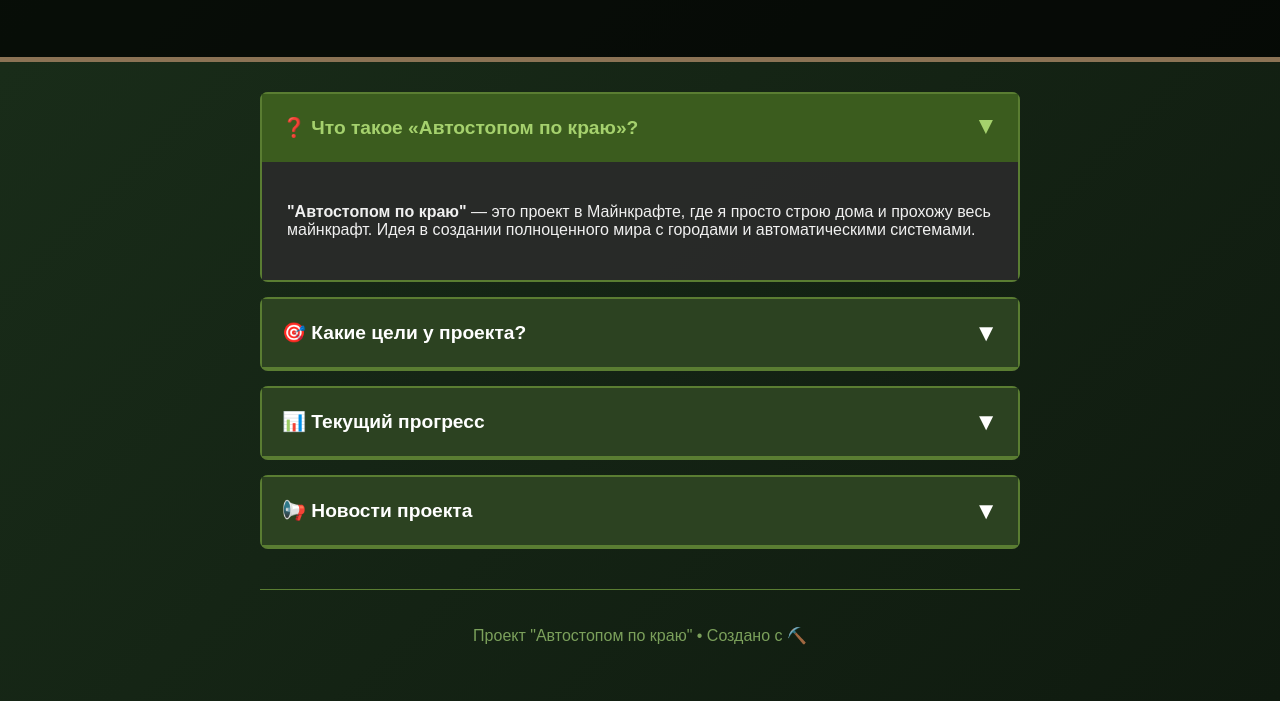
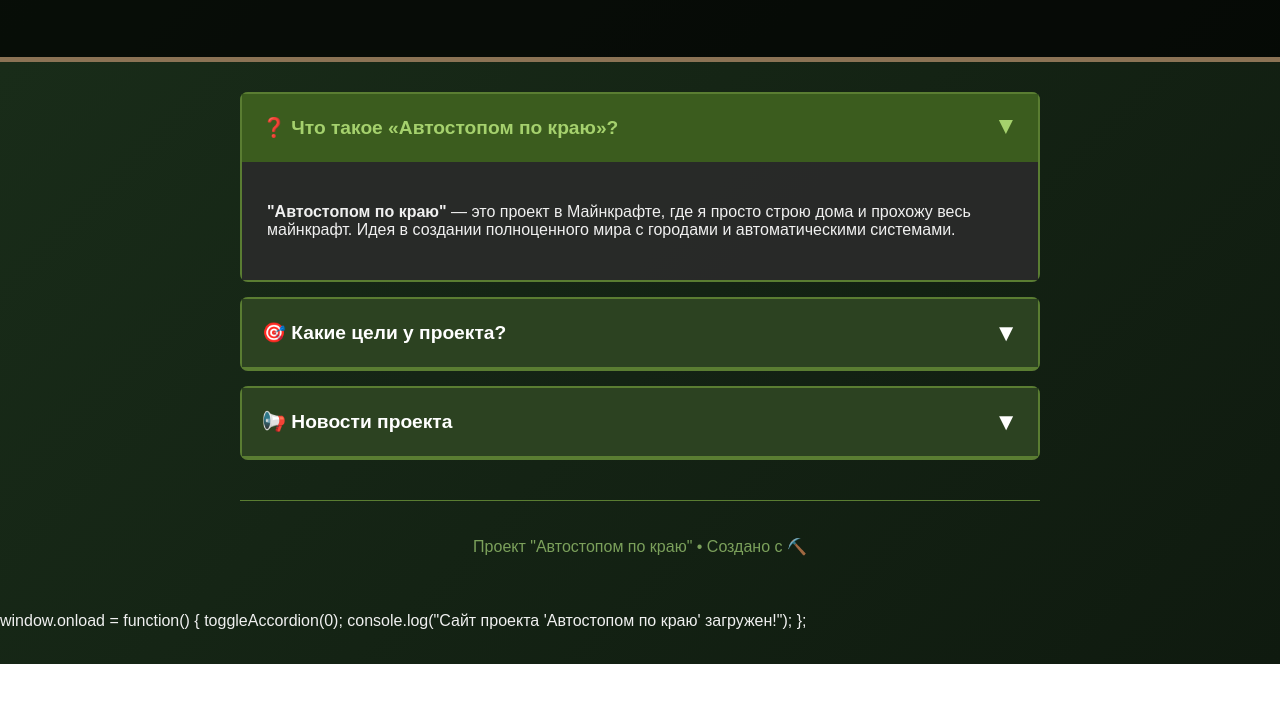
Before and after one commit to Portopik/Minecraft-site, a plain HTML site: page index.html in a window 1280 px wide. Shown: the part 136-837 px from the top of the page. After the commit the page ends 800 px from the top, so only its background shows below. Drawn offline with Linux system fonts and the light colour scheme.

Commit message:
Update index.html

```diff
--- a/index.html
+++ b/index.html
@@ -1,4 +1,12 @@
 <!DOCTYPE html>
+<html lang="ru">
+<head>
+    <meta charset="UTF-8">
+    <meta name="viewport" content="width=device-width, initial-scale=1.0">
+    <title>Автостопом по краю - Minecraft проект</title>
+    <style>
+        * {
+            box<!DOCTYPE html>
 <html lang="ru">
 <head>
     <meta charset="UTF-8">
@@ -125,25 +133,11 @@
             left: 0;
         }
 
-        .progress-bar {
-            height: 25px;
-            background-color: #2c4221;
-            border: 2px solid #5a7d32;
-            border-radius: 5px;
-            overflow: hidden;
-            margin: 10px 0;
-        }
-
-        .progress-fill {
-            height: 100%;
-            background: linear-gradient(90deg, #3b5c1e, #5a7d32);
-            display: flex;
-            align-items: center;
-            justify-content: center;
-            color: white;
-            font-weight: bold;
-            transition: width 1s;
-        }
+        .mc-list li:nth-child(2)::before { content: "⚔"; }
+        .mc-list li:nth-child(3)::before { content: "✨"; }
+        .mc-list li:nth-child(4)::before { content: "🚜"; }
+        .mc-list li:nth-child(5)::before { content: "🛡"; }
+        .mc-list li:nth-child(6)::before { content: "🏘"; }
 
         /* Кнопка Gameram */
         .gameram-button {
@@ -192,7 +186,7 @@
     <div class="container">
         <!-- Аккордеон -->
         <div class="accordion">
-            <!-- Секция 1 -->
+            <!-- Секция 1: Что такое проект -->
             <div class="accordion-item">
                 <button class="accordion-button" onclick="toggleAccordion(0)">
                     <span>❓ Что такое «Автостопом по краю»?</span>
@@ -203,7 +197,7 @@
                 </div>
             </div>
 
-            <!-- Секция 2 -->
+            <!-- Секция 2: Цели проекта -->
             <div class="accordion-item">
                 <button class="accordion-button" onclick="toggleAccordion(1)">
                     <span>🎯 Какие цели у проекта?</span>
@@ -221,40 +215,13 @@
                 </div>
             </div>
 
-            <!-- Секция 3 -->
+            <!-- Секция 3: Новости в Gameram -->
             <div class="accordion-item">
                 <button class="accordion-button" onclick="toggleAccordion(2)">
-                    <span>📊 Текущий прогресс</span>
+                    <span>📢 Новости проекта</span>
                     <span class="accordion-icon">▼</span>
                 </button>
                 <div class="accordion-content" id="content2">
-                    <p><strong>Деревня с жителями:</strong> 40%</p>
-                    <div class="progress-bar">
-                        <div class="progress-fill" style="width: 40%">40%</div>
-                    </div>
-
-                    <p><strong>Поиск крепости:</strong> 25%</p>
-                    <div class="progress-bar">
-                        <div class="progress-fill" style="width: 25%">25%</div>
-                    </div>
-
-                    <p><strong>Уже построено:</strong></p>
-                    <ul>
-                        <li>Стартовая база</li>
-                        <li>Автоматическая ферма пшеницы</li>
-                        <li>Шахта до 12 уровня</li>
-                        <li>3 дома для жителей</li>
-                    </ul>
-                </div>
-            </div>
-
-            <!-- Секция 4: Gameram -->
-            <div class="accordion-item">
-                <button class="accordion-button" onclick="toggleAccordion(3)">
-                    <span>📢 Новости проекта</span>
-                    <span class="accordion-icon">▼</span>
-                </button>
-                <div class="accordion-content" id="content3">
                     <p>Все обновления, скриншоты и новости о проекте публикую в своём канале Gameram:</p>
 
                     <a href="https://web.gameram.com/profile/Monchick"
@@ -312,4 +279,10 @@
         };
     </script>
 </body>
+</html>       window.onload = function() {
+            toggleAccordion(0);
+            console.log("Сайт проекта 'Автостопом по краю' загружен!");
+        };
+    </script>
+</body>
       </html>
```
